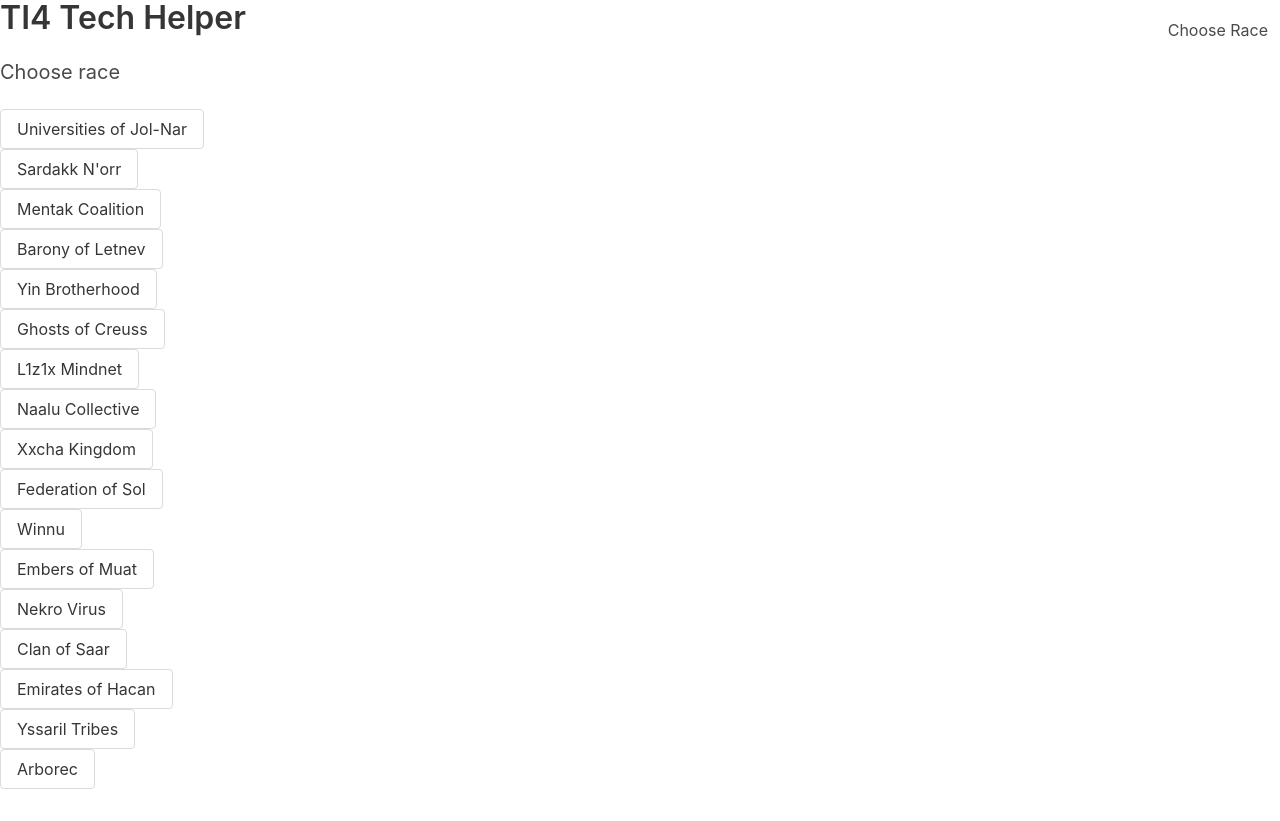
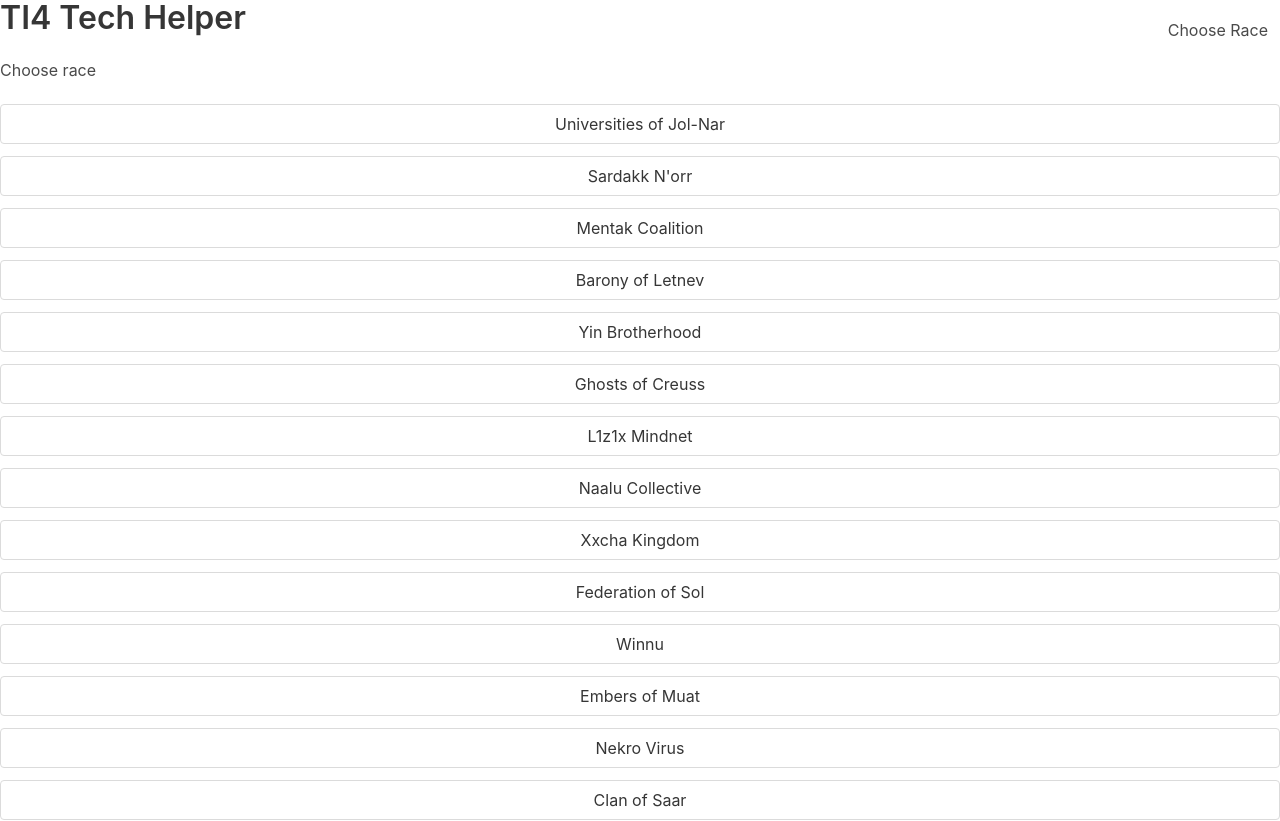
Before and after one commit to 6u66a/TI4, an Angular app: page / in a window 1280 px wide. Shown: the top 821 px of the page. Before the commit the page ends 800 px from the top, so only its background shows below. Built offline with nearby package versions, Linux system fonts and the light colour scheme.

Commit message:
data editing

```diff
--- a/src/app/data.ts
+++ b/src/app/data.ts
@@ -177,7 +177,25 @@ export const DATA: Data = {
     {
       id: 8,
       name: "Naalu Collective",
-      tech: []
+      tech: [
+        {
+          name: "Neuroglaive",
+          requirements: {
+            [TechColor.green]: 3
+          },
+          provides: TechColor.green,
+          description: "After another player activates a system that contains 1 or more of your ships, that player removes 1 CT from his Fleet Pool and returns it to his reinforcements."
+        },
+        {
+          name: "Hybrid Crystal Fighter II",
+          requirements: {
+            [TechColor.green]: 1,
+            [TechColor.blue]: 1
+          },
+          provides: null,
+          description: "<ul><li>Naalu Fighter (Cost 1/2; Combat 7; Move 2)</li><li>This unit may move without being transported. Each fighter in excess of your ships' capacity counts as 1/2 of a ship against your fleet pool.</li></ul>"
+        },
+      ]
     },
     {
       id: 9,
@@ -187,17 +205,69 @@ export const DATA: Data = {
     {
       id: 10,
       name: "Federation of Sol",
-      tech: []
+      tech: [
+        {
+          name: "Spec Ops II",
+          requirements: {
+            [TechColor.green]: 2
+          },
+          provides: null,
+          description: "<ul><li>Sol Infantry (Cost 1/2; Combat 6)</li><li>After this unit is destroyed, roll 1 die. If the result is 5 or greater, place the unit on this card. At the start of your next turn, place each unit that is on this card on a planet you control in your HS.</li></ul>"
+        },
+        {
+          name: "Advanced Carrier II",
+          requirements: {
+            [TechColor.blue]: 2
+          },
+          provides: null,
+          description: "<ul><li>Sol Carrier (Cost 3; Combat 9; Move 2; Capacity 8)</li><li>Sustain Damage.</li></ul>"
+        },
+      ]
     },
     {
       id: 11,
       name: "Winnu",
-      tech: []
+      tech: [
+        {
+          name: "Hegemonic Trade Policy",
+          requirements: {
+            [TechColor.yellow]: 2
+          },
+          provides: TechColor.yellow,
+          description: "Exhaust this card when 1 or more of your units use Production; swap the resource and influence values of 1 planet you control until the end of your turn."
+        },
+        {
+          name: "Lazax Gate Folding",
+          requirements: {
+            [TechColor.blue]: 2
+          },
+          provides: TechColor.blue,
+          description: "<ul><li>During your tactical actions, if you do not control Mecatol Rex, treat its system as if it contains both an alpha and beta wormhole.</li><li>ACTION: If you control Mecatol Rex, exhaust this card to place 1 infantry from your reinforcement on Mecatol Rex.</li></ul>"
+        },
+      ]
     },
     {
       id: 12,
       name: "Embers of Muat",
-      tech: []
+      tech: [
+        {
+          name: "Prototype War Sun II",
+          requirements: {
+            [TechColor.yellow]: 1,
+            [TechColor.red]: 3
+          },
+          provides: null,
+          description: "<ul><li>Muuat War Sun (Cost 10; Combat 3[x3]; Move 3; Capacity 6)</li><li>Other player's units in this system lose Planetary Shield.</li><li>Sustain Damage; and, Bombardment 3[x3].</li></ul>"
+        },
+        {
+          name: "Magmus Reactor",
+          requirements: {
+            [TechColor.red]: 2
+          },
+          provides: TechColor.red,
+          description: "<ul><li>Your ships can move into superovas.</li><li>After 1 or more of your units use Production in a system that either contains a war sun or is adjacent to a supernova, gain 1 TG.</li>"
+        },
+      ]
     },
     {
       id: 13,
@@ -207,7 +277,24 @@ export const DATA: Data = {
     {
       id: 14,
       name: "Clan of Saar",
-      tech: []
+      tech: [
+        {
+          name: "Floating Factory II",
+          requirements: {
+            [TechColor.yellow]: 2
+          },
+          provides: null,
+          description: "<ul><li>Saar Space Dock (Move 2, Capacity 5)</li><li>This unit is placed in a space area instead of on a planet. This unit can move and retreat as if it were a ship. If this unit is blockaded, it is destroyed.</li><li>Production 7.</li></ul>"
+        },
+        {
+          name: "Chaos Mapping",
+          requirements: {
+            [TechColor.blue]: 1
+          },
+          provides: TechColor.blue,
+          description: "<ul><li>Other players cannot activate asteroid fields that contain 1 or more of your ships.</li><li>At the start of your turn during the action phase, you may produce 1 unit in a system that contains at least 1 of your units that has Production.</li></ul>"
+        },
+      ]
     },
     {
       id: 15,
--- a/src/app/race-chooser/race-chooser.component.html
+++ b/src/app/race-chooser/race-chooser.component.html
@@ -1,5 +1,8 @@
-<h2 class="subtitle">Choose race</h2>
-
-<div *ngFor="let race of races">
-  <a routerLink="tech/{{race.id}}" class="button">{{race.name}}</a>
+<h2 class="subtitle control is-expanded">Choose race</h2>
+<div class="field">
+  <div *ngFor="let race of races" class="field">
+    <p class="control is-expanded">
+      <a routerLink="tech/{{race.id}}" class="button is-fullwidth">{{race.name}}</a>
+    </p>
+  </div>
 </div>
--- a/src/app/tech-picker/tech/tech.component.html
+++ b/src/app/tech-picker/tech/tech.component.html
@@ -22,6 +22,6 @@
 </div>
 <div class="box" *ngIf="showDescription===true">
   <div class="content">
-    <p>{{tech.tech.description}}</p>
+    <p [innerHTML]="tech.tech.description"></p>
   </div>
 </div>
```
